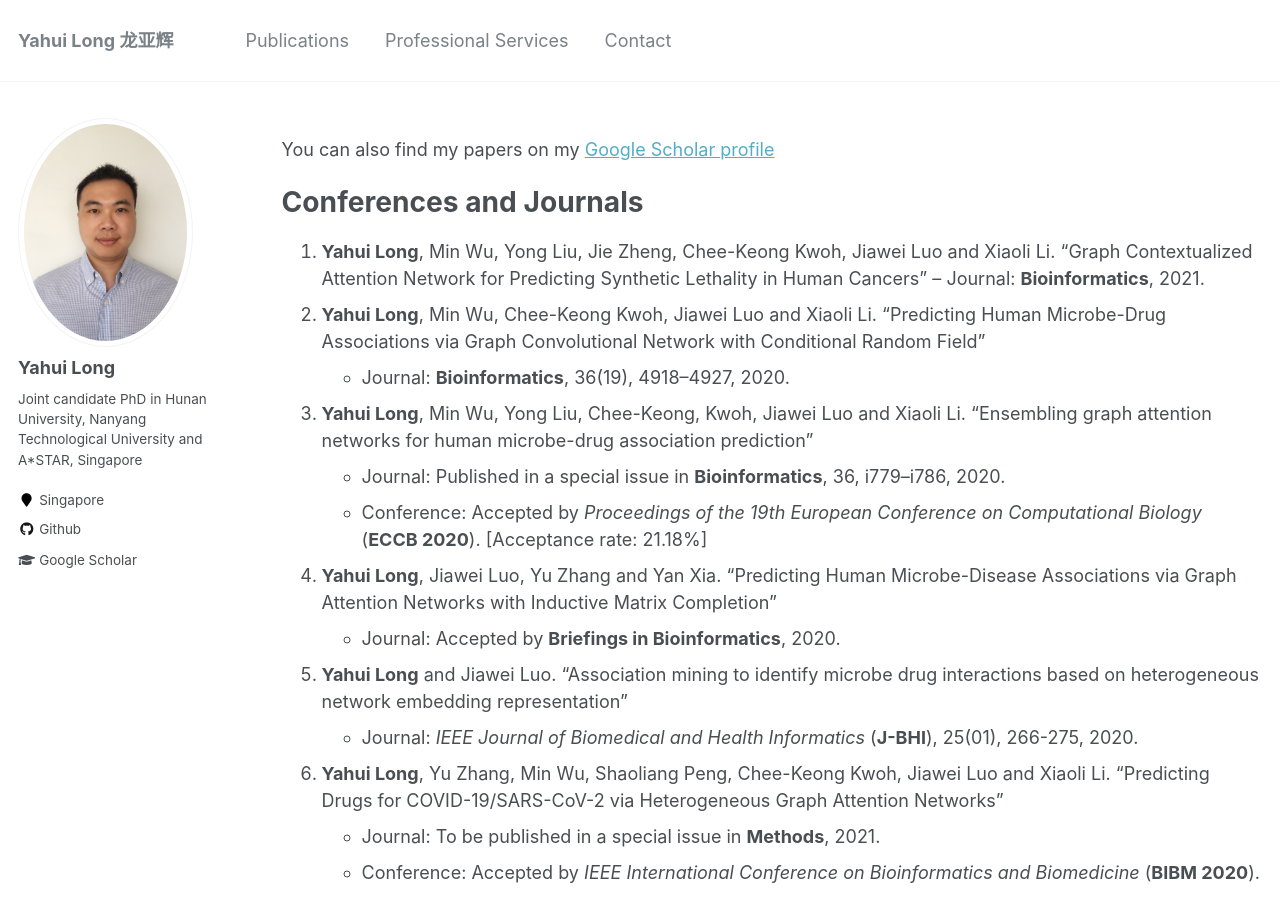
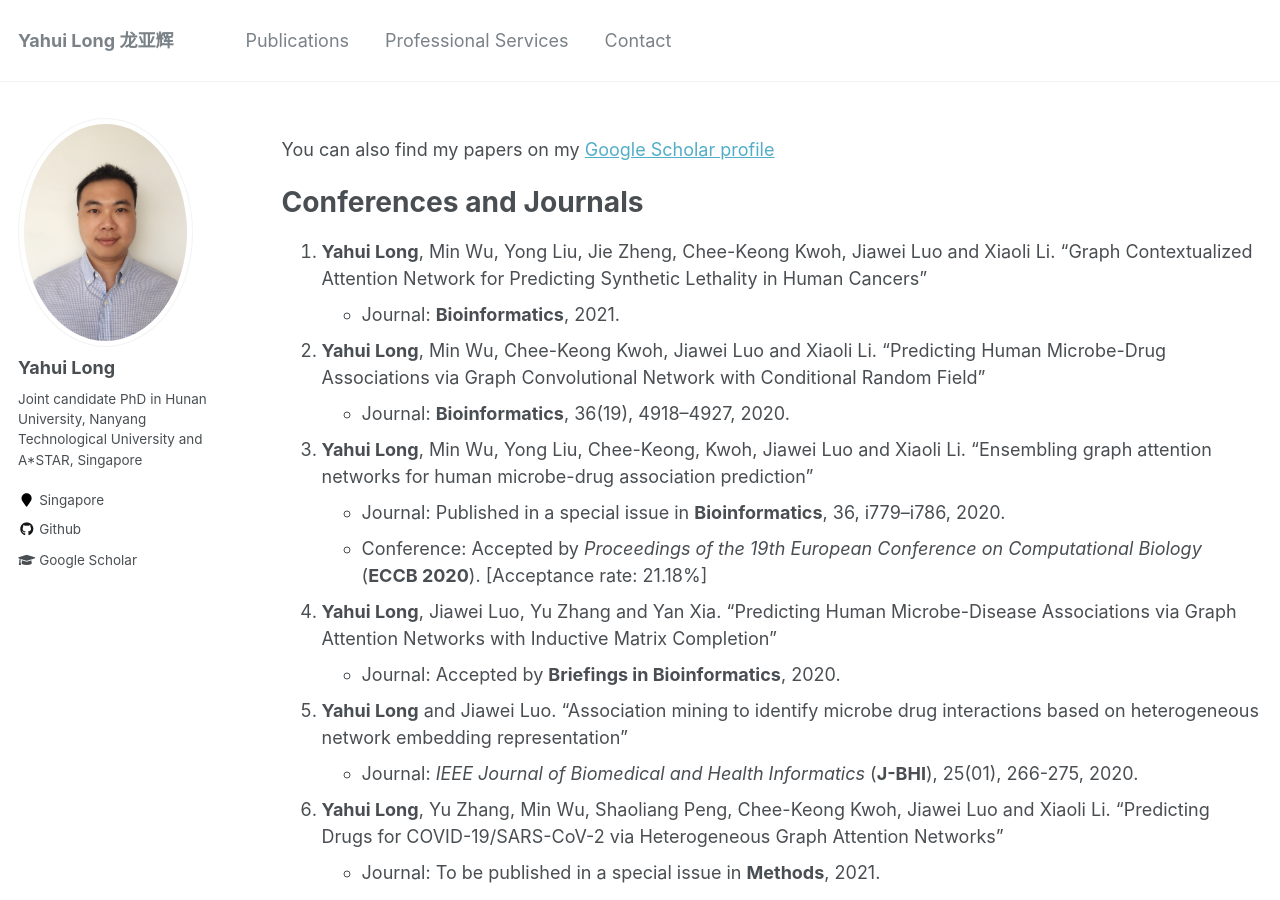
Before and after one commit to longyahui/Home, a Jekyll site: the page built from _pages/publications.md, in a window 1280 px wide and 900 px high. Built offline with Jekyll 4.4.1, drawn with Linux system fonts in a browser that asks for light colours.

```diff
--- a/_pages/publications.md
+++ b/_pages/publications.md
@@ -14,7 +14,7 @@ You can also find my papers on my [Google Scholar profile](https://scholar.googl
 # Conferences and Journals
 
 1. **Yahui Long**, Min Wu, Yong Liu, Jie Zheng, Chee-Keong Kwoh, Jiawei Luo and Xiaoli Li. "Graph Contextualized Attention Network for Predicting Synthetic Lethality in Human Cancers"
-   -- Journal: **Bioinformatics**, 2021.
+   * Journal: **Bioinformatics**, 2021.
 2. **Yahui Long**, Min Wu, Chee-Keong Kwoh, Jiawei Luo and Xiaoli Li. "Predicting Human Microbe-Drug Associations via Graph Convolutional Network with Conditional Random Field"
    - Journal: **Bioinformatics**, 36(19), 4918–4927, 2020.
 3. **Yahui Long**, Min Wu, Yong Liu, Chee-Keong, Kwoh, Jiawei Luo and Xiaoli Li. "Ensembling graph attention networks for human microbe-drug association prediction"
```
